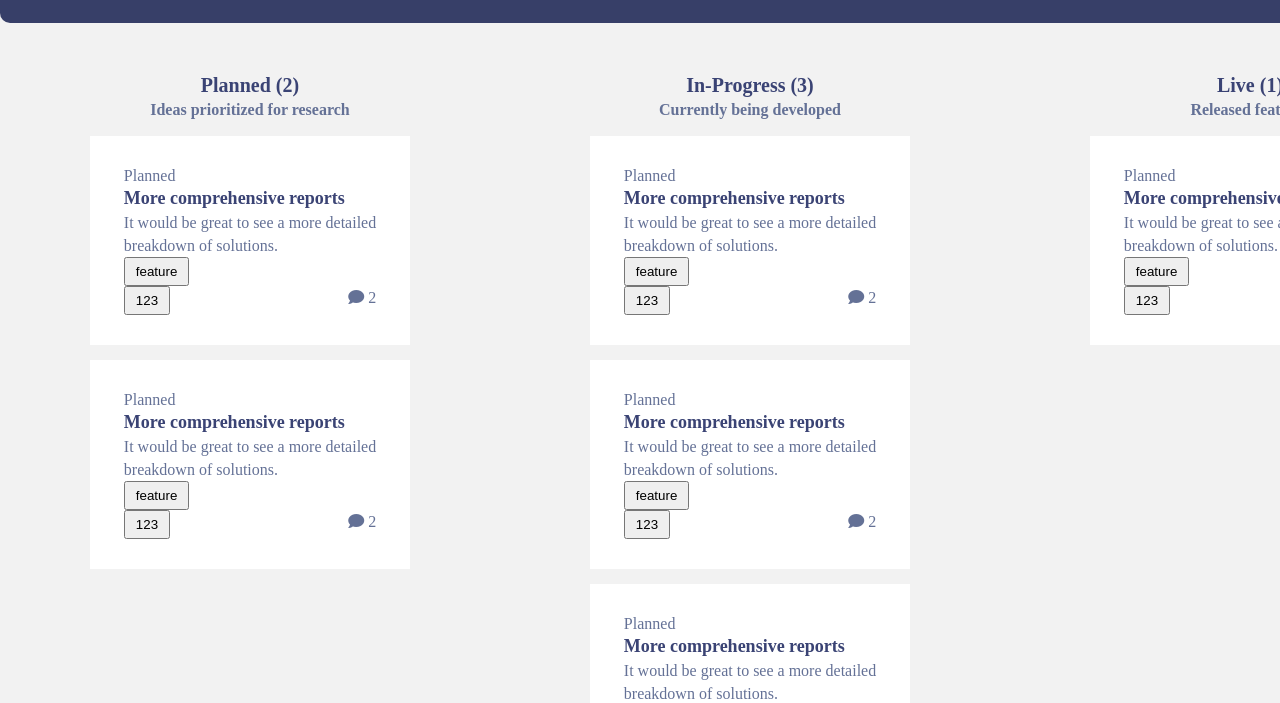
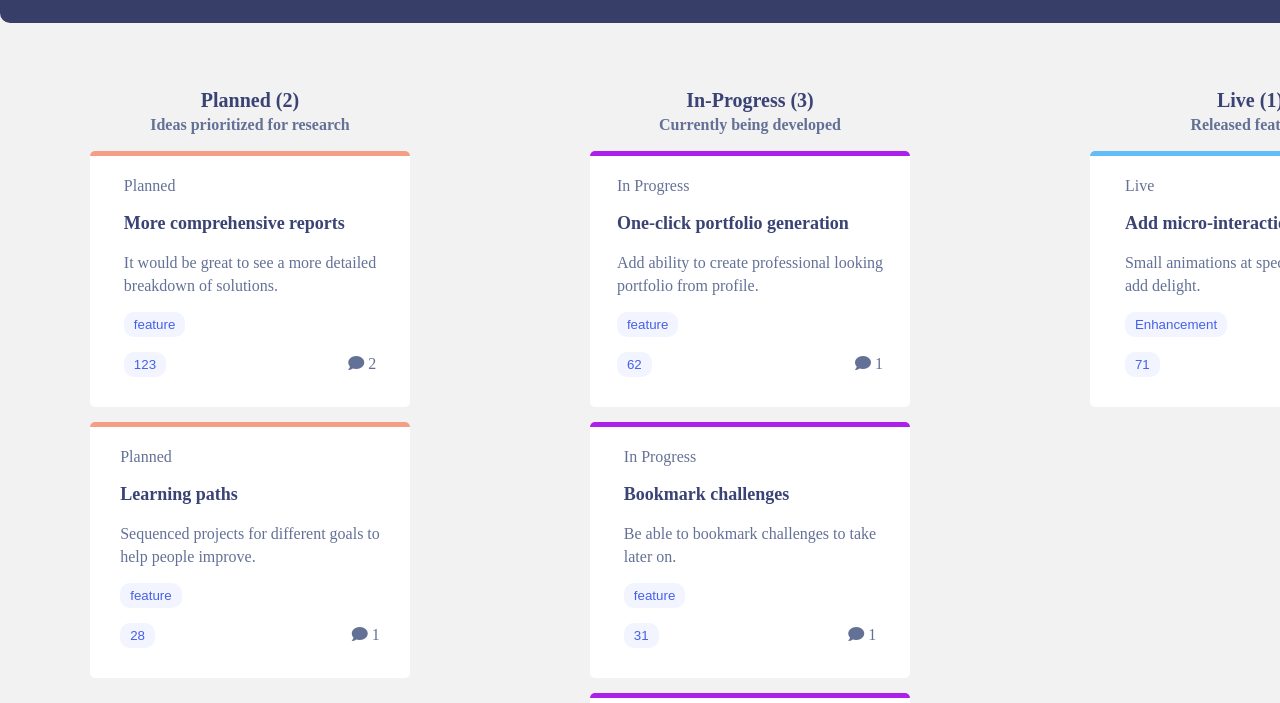
Before and after one commit to elsenismayil/project, a plain HTML site: page index.html in a window 1280 px wide. Shown: the part 77-780 px from the top of the page. Drawn offline with Linux system fonts and the light colour scheme.

Commit message:
end commit

```diff
--- a/index.html
+++ b/index.html
@@ -6,6 +6,11 @@
     <meta http-equiv="X-UA-Compatible" content="IE=edge">
     <meta name="viewport" content="width=device-width, initial-scale=1.0">
     <title>Document</title>
+    <!--  -->
+    <link rel="preconnect" href="https://fonts.googleapis.com">
+<link rel="preconnect" href="https://fonts.gstatic.com" crossorigin>
+<link href="https://fonts.googleapis.com/css2?family=Jost:wght@100&display=swap" rel="stylesheet">
+    <!--  -->
     <link rel="stylesheet" href="https://cdnjs.cloudflare.com/ajax/libs/font-awesome/6.0.0-beta2/css/all.min.css"
         integrity="sha512-YWzhKL2whUzgiheMoBFwW8CKV4qpHQAEuvilg9FAn5VJUDwKZZxkJNuGM4XkWuk94WCrrwslk8yWNGmY1EduTA=="
         crossorigin="anonymous" referrerpolicy="no-referrer" />
@@ -41,7 +46,7 @@
             <div class="row">
                 <div class="col-4 col-xs-12 col-ms-12 col-ml-12 col-mlg-6">
                     <div class="planes">
-                        <div class="plane-header">
+                        <div class="plane-header mar-top-3">
                             <h4>
                                 Planned (2)
                             </h4>
@@ -49,24 +54,27 @@
                                 Ideas prioritized for research
                             </p>
                         </div>
-                        <div class="self-plans mar-top-3 pad-left-2 pad-right-2 pad-bottom-6 pad-top-6">
-                            <div class="contain-plans">
+                        <div class="self-plans mar-top-3 pad-left-2 pad-right-2 pad-bottom-6 pad-top-6 radius-5">
+                            <div class="hr-top k-color">
+
+                            </div>
+                            <div class="contain-plans mar-top-4">
                                 <ul>
                                     <li>
                                         Planned
                                     </li>
                                 </ul>
-                                <h6>
+                                <h6 class="mar-top-3" >
                                     More comprehensive reports
                                 </h6>
-                                <p>
+                                <p class="mar-top-3">
                                     It would be great to see a more detailed <br> breakdown of solutions.
                                 </p>
-                                <button>
+                                <button class="radius-10 mar-top-3">
                                     feature
                                 </button>
-                                <div class="comments">
-                                    <button class="num">
+                                <div class="comments mar-top-3">
+                                    <button class="num radius-10">
                                         123
                                     </button>
                                     <p>
@@ -76,29 +84,32 @@
                                 </div>
                             </div>
                         </div>
-                        <div class="self-plans mar-top-3 pad-left-2 pad-right-2 pad-bottom-6 pad-top-6">
-                            <div class="contain-plans">
+                        <div class="self-plans mar-top-3 pad-left-2 pad-right-2 pad-bottom-6 pad-top-6 radius-5">
+                            <div class="hr-top k-color">
+
+                            </div>
+                            <div class="contain-plans mar-top-4">
                                 <ul>
                                     <li>
                                         Planned
                                     </li>
                                 </ul>
-                                <h6>
-                                    More comprehensive reports
+                                <h6 class="mar-top-3">
+                                    Learning paths
                                 </h6>
-                                <p>
-                                    It would be great to see a more detailed <br> breakdown of solutions.
+                                <p class="mar-top-3">
+                                    Sequenced projects for different goals to <br> help people improve.
                                 </p>
-                                <button>
+                                <button class="radius-10 mar-top-3">
                                     feature
                                 </button>
-                                <div class="comments">
-                                    <button class="num">
-                                        123
+                                <div class="comments mar-top-3">
+                                    <button class="num radius-10">
+                                        28
                                     </button>
                                     <p>
                                         <i class="fa-solid fa-comment"></i>
-                                        2
+                                        1
                                     </p>
                                 </div>
                             </div>
@@ -107,7 +118,7 @@
                 </div>
                 <div class="col-4 col-xs-12 col-ms-12 col-ml-12">
                     <div class="planes">
-                        <div class="plane-header">
+                        <div class="plane-header mar-top-3">
                             <h4>
                                 In-Progress (3)
                             </h4>
@@ -115,83 +126,93 @@
                                 Currently being developed
                             </p>
                         </div>
-                        <div class="self-plans mar-top-3 pad-left-2 pad-right-2 pad-bottom-6 pad-top-6">
-                            <div class="contain-plans">
+                        <div class="self-plans mar-top-3 pad-left-2 pad-right-2 pad-bottom-6 pad-top-6 radius-5">
+                            <div class="hr-top main-color">
+
+                            </div>
+                            <div class="contain-plans mar-top-4">
                                 <ul>
                                     <li>
-                                        Planned
+                                        In Progress
                                     </li>
                                 </ul>
-                                <h6>
-                                    More comprehensive reports
+                                <h6 class="mar-top-3">
+                                    One-click portfolio generation
                                 </h6>
-                                <p>
-                                    It would be great to see a more detailed <br> breakdown of solutions.
+                                <p class="mar-top-3">
+                                    Add ability to create professional looking <br> portfolio from profile.
                                 </p>
-                                <button>
+                                <button class="radius-10 mar-top-3">
                                     feature
                                 </button>
-                                <div class="comments">
-                                    <button class="num">
-                                        123
+                                <div class="comments mar-top-3">
+                                    <button class="num radius-10">
+                                       62
                                     </button>
                                     <p>
                                         <i class="fa-solid fa-comment"></i>
-                                        2
+                                        1
                                     </p>
                                 </div>
                             </div>
                         </div>
-                        <div class="self-plans mar-top-3 pad-left-2 pad-right-2 pad-bottom-6 pad-top-6 ">
-                            <div class="contain-plans">
+                        <div class="self-plans mar-top-3 pad-left-2 pad-right-2 pad-bottom-6 pad-top-6 radius-5">
+                            <div class="hr-top main-color">
+
+                            </div>
+                            <div class="contain-plans mar-top-4">
                                 <ul>
                                     <li>
-                                        Planned
+                                        In Progress
                                     </li>
                                 </ul>
-                                <h6>
-                                    More comprehensive reports
+                                <h6 class="mar-top-3">
+                                    Bookmark challenges
                                 </h6>
-                                <p>
-                                    It would be great to see a more detailed <br> breakdown of solutions.
+                                <p class="mar-top-3">
+                                    Be able to bookmark challenges to take <br> later on.
                                 </p>
-                                <button>
+                                <button class="radius-10 mar-top-3">
                                     feature
                                 </button>
-                                <div class="comments">
-                                    <button class="num">
-                                        123
+                                <div class="comments mar-top-3">
+                                    <button class="num radius-10">
+                                      31
                                     </button>
                                     <p>
                                         <i class="fa-solid fa-comment"></i>
-                                        2
+                                        1
                                     </p>
                                 </div>
                             </div>
                         </div>
-                        <div class="self-plans mar-top-3 pad-left-2 pad-right-2 pad-bottom-6 pad-top-6 ">
-                            <div class="contain-plans">
+                        <div class="self-plans mar-top-3 pad-left-2 pad-right-2 pad-bottom-6 pad-top-6 radius-5">
+                            <div class="hr-top main-color">
+
+                            </div>
+
+                            <div class="contain-plans mar-top-4">
                                 <ul>
                                     <li>
-                                        Planned
+                                        In Progress
                                     </li>
                                 </ul>
-                                <h6>
-                                    More comprehensive reports
+                                <h6 class="mar-top-3">
+                                    Animated solution screenshots
                                 </h6>
-                                <p>
-                                    It would be great to see a more detailed <br> breakdown of solutions.
+                                <p class="mar-top-3">
+                                    Screenshots of solutions with animations <br> don’t display correctly.
                                 </p>
-                                <button>
-                                    feature
+                                <button class="radius-10 mar-top-3">
+                                    Bug
                                 </button>
-                                <div class="comments">
-                                    <button class="num">
-                                        123
+                                <div class="comments mar-top-3">
+                                    <button class="num radius-10">
+                                        9
                                     </button>
                                     <p>
                                         <i class="fa-solid fa-comment"></i>
-                                        2
+                                        0
                                     </p>
                                 </div>
                             </div>
@@ -200,7 +221,7 @@
                 </div>
                 <div class=" col-4 col-xs-12 col-ms-12 col-ml-12 col-mlg-6">
                     <div class="planes">
-                        <div class="plane-header">
+                        <div class="plane-header mar-top-3">
                             <h4>
                                 Live (1)
                             </h4>
@@ -208,25 +229,28 @@
                                 Released features
                             </p>
                         </div>
-                        <div class="self-plans mar-top-3 pad-left-2 pad-right-2 pad-bottom-6 pad-top-6">
-                            <div class="contain-plans">
+                        <div class="self-plans mar-top-3 pad-left-2 pad-right-2 pad-bottom-6 pad-top-6 radius-5">
+                             <div class="hr-top b-color">
+
+                             </div>
+                            <div class="contain-plans mar-top-4">
                                 <ul>
                                     <li>
-                                        Planned
+                                        Live
                                     </li>
                                 </ul>
-                                <h6>
-                                    More comprehensive reports
+                                <h6 class="mar-top-3">
+                                    Add micro-interactions
                                 </h6>
-                                <p>
-                                    It would be great to see a more detailed <br> breakdown of solutions.
+                                <p class="mar-top-3">
+                                    Small animations at specific points can <br> add delight.
                                 </p>
-                                <button>
-                                    feature
+                                <button class="radius-10 mar-top-3">
+                                    Enhancement
                                 </button>
-                                <div class="comments">
-                                    <button class="num">
-                                        123
+                                <div class="comments mar-top-3">
+                                    <button class="num radius-10">
+                                        71
                                     </button>
                                     <p>
                                         <i class="fa-solid fa-comment"></i>
--- a/sass/common/common.scss
+++ b/sass/common/common.scss
@@ -1,3 +1,6 @@
+body{
+    font-family: 'Courier New', Courier, monospace;
+}
 body{
     background-color: #f2f2f2;
 }
@@ -30,3 +33,9 @@ $container-width:1500px;
     width: $container-width;
     margin: 0px auto;
 }
+.radius-5{
+    border-radius: 5px;
+}
+.radius-10{
+    border-radius: 10px;
+}
--- a/sass/sections/planes.scss
+++ b/sass/sections/planes.scss
@@ -29,11 +29,20 @@
         }
     }
      .self-plans{
+         overflow: hidden;
        width: $space-2x*30;
         @extend .flex;
+        flex-direction: column;
         @extend .center;
        @extend .al-center;
        background-color: white;
+         .hr-top{
+             margin-top: -$space-5x - 6px;
+             width: $space-2x*35;
+             height: $space-x + 1px;
+
+         }
+
 
           .contain-plans{
                   ul{
@@ -62,11 +71,19 @@
                   }
                  button{
                      padding: $space-x  $space-2x;
+                     background-color: $it-color;
+                     border: $it-color;
+                     color: $three-color;
                  }
               .comments{
                   width: 100%;
                   @extend .flex;
                   @extend .between;
+                    .num{
+                        background-color: $it-color;
+                        border: $it-color;
+                        color: $three-color;
+                    }
               }
           }
      }
--- a/sass/sections/works.scss
+++ b/sass/sections/works.scss
@@ -0,0 +1,9 @@
+.k-color{
+    background-color: $k-color;
+}
+.main-color{
+    background-color: $main-color;
+}
+.b-color{
+    background-color: $b-color;
+}
--- a/sass/style.scss
+++ b/sass/style.scss
@@ -4,3 +4,4 @@
 @import 'common/layaut.scss';
 @import 'sections/head.scss';
 @import 'sections/planes.scss';
+@import 'sections/works.scss';
```
Also changed, not shown: css/style.css, sass/css/common.css.
